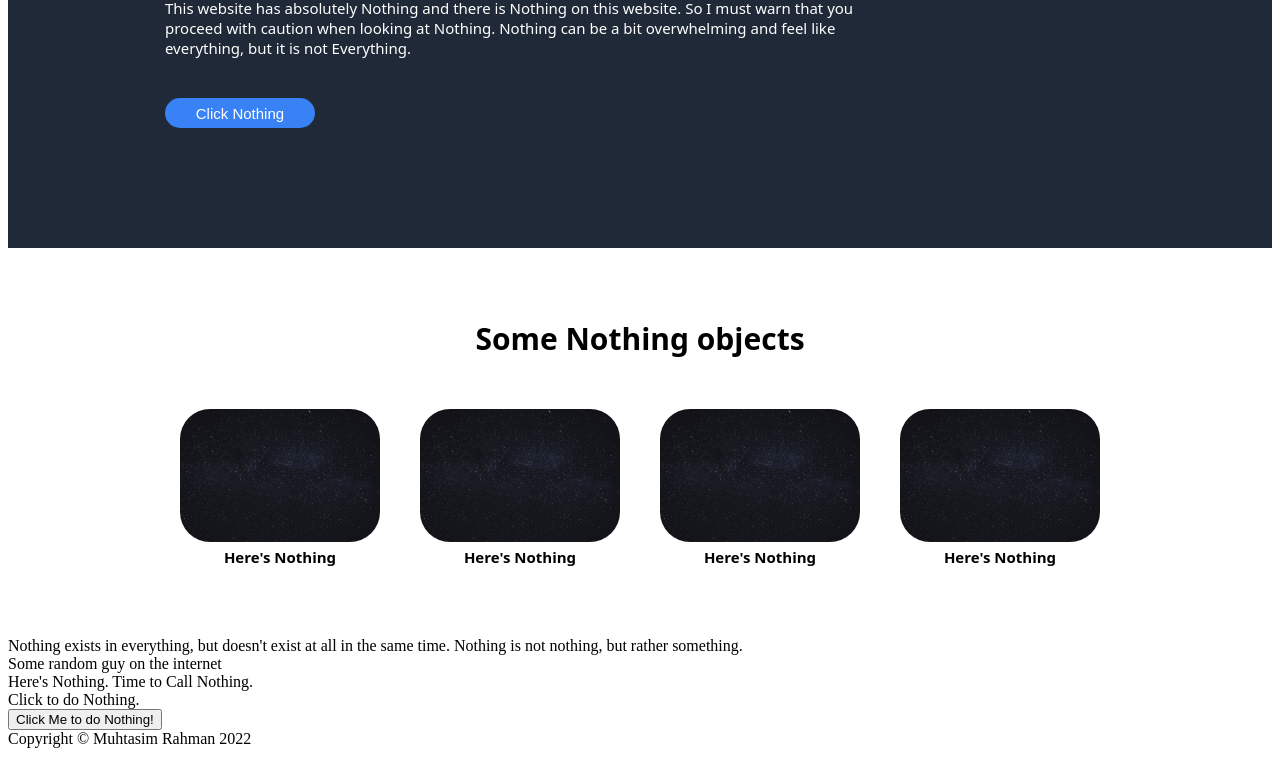
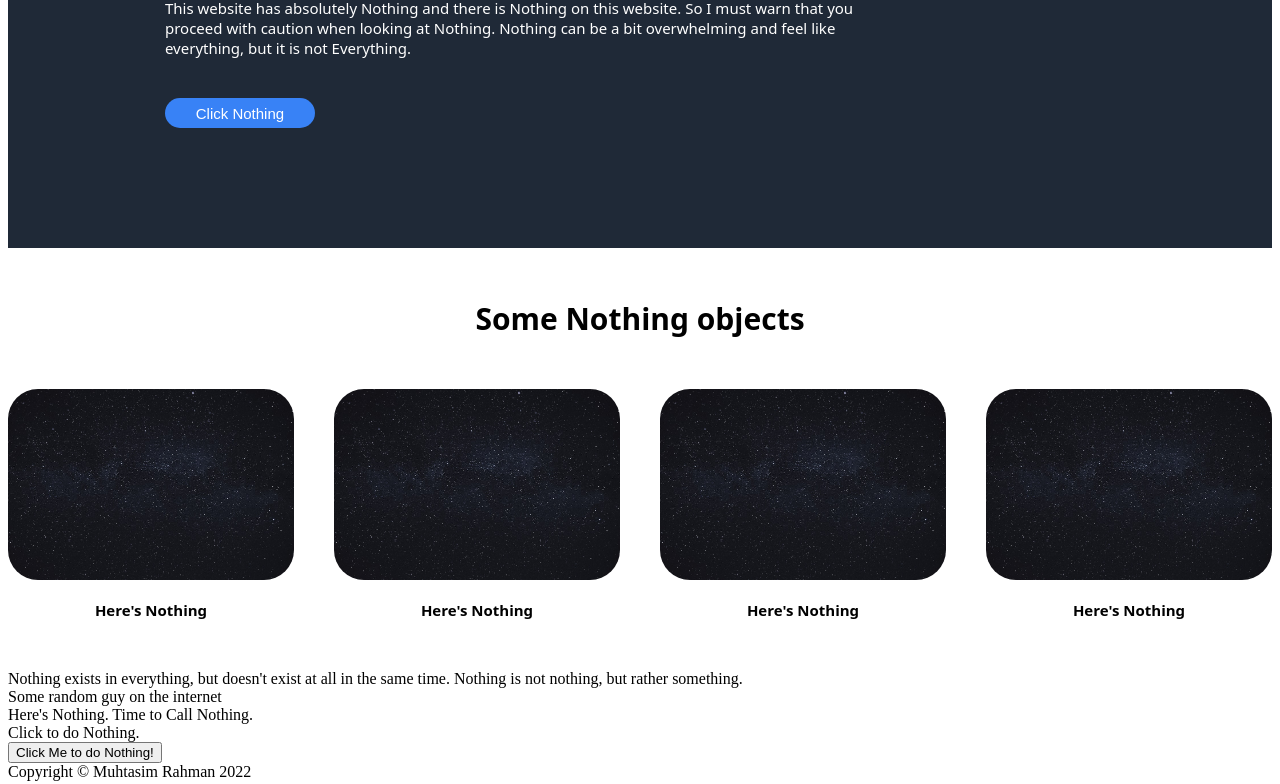
Before and after one commit to mxrah10/landing_page, a plain HTML site: page index.html in a window 1280 px wide. Shown: the part 221-1005 px from the top of the page. Before the commit the page ends 977 px from the top, so only its background shows below. Drawn offline with Linux system fonts and the light colour scheme.

Commit message:
finished adding animation to cards added some minor improvements to layout working on finaly 1/3 of the page perhaps add more animations?

```diff
--- a/index.html
+++ b/index.html
@@ -31,19 +31,28 @@
             <div class="card">
                 <img class="cd" src="nothing-1.jpeg" alt="Nothing">
                 <div class="overlay">
-                    <div class="text">Nothing's here...</div>
+                    <div class="text">SIKE! Nothing's here...</div>
                   </div>
                 <div class="card-content">Here's Nothing</div>
             </div>
             <div class="card">
                 <img class="cd" src="nothing-1.jpeg" alt="Nothing">
+                <div class="overlay">
+                    <div class="text">SIKE! Nothing's here...</div>
+                  </div>
                 <div class="card-content">Here's Nothing</div>
             </div><div class="card">
                 <img class="cd" src="nothing-1.jpeg" alt="Nothing">
+                <div class="overlay">
+                    <div class="text">SIKE! Nothing's here...</div>
+                  </div>
                 <div class="card-content">Here's Nothing</div>
             </div>
             <div class="card">
                 <img class="cd" src="nothing-1.jpeg" alt="Nothing">
+                <div class="overlay">
+                    <div class="text">SIKE! Nothing's here...</div>
+                  </div>
                 <div class="card-content">Here's Nothing</div>
             </div>
 
--- a/styles.css
+++ b/styles.css
@@ -77,12 +77,13 @@ a {
 .content-2 {
     display: flex;
     flex-direction: column;
+    gap: 50px;
     justify-content: center;
     align-items: center;
     font-family: system-ui, -apple-system, BlinkMacSystemFont, 'Segoe UI', Roboto, Oxygen, Ubuntu, Cantarell, 'Open Sans', 'Helvetica Neue', sans-serif;
     font-weight: 600;
     font-size: 30px;
-    padding: 70px 0px;
+    padding: 50px 0px;
 }
 .container {
     display: flex;
@@ -92,9 +93,8 @@ a {
 
 img.cd {
     border-radius: 30px;
-    width: 200px;
+    width: 100%;
     height: auto;
-    margin-bottom: 5px;
     display: block;
 }
 
@@ -108,6 +108,7 @@ img.cd {
     width: 0;
     height: 100%;
     transition: .5s ease;
+    border-radius: 30px;
 }
 
 .card:hover .overlay {
@@ -117,6 +118,8 @@ img.cd {
 .overlay .text {
     color: white;
     font-size: 20px;
+    font-family: system-ui, -apple-system, BlinkMacSystemFont, 'Segoe UI', Roboto, Oxygen, Ubuntu, Cantarell, 'Open Sans', 'Helvetica Neue', sans-serif;
+    font-weight: 300;
     position: absolute;
     top: 50%;
     left: 50%;
@@ -129,10 +132,10 @@ img.cd {
     position: relative;
     width: 50%;
     justify-content: center;
-    padding-top: 50px;
     font-size: 15px;
 }
 .card-content {
     display: flex;
     justify-content: center;
+    margin-top: 20px;
 }
```
Lines whose indentation alone changed are shown as unchanged.
